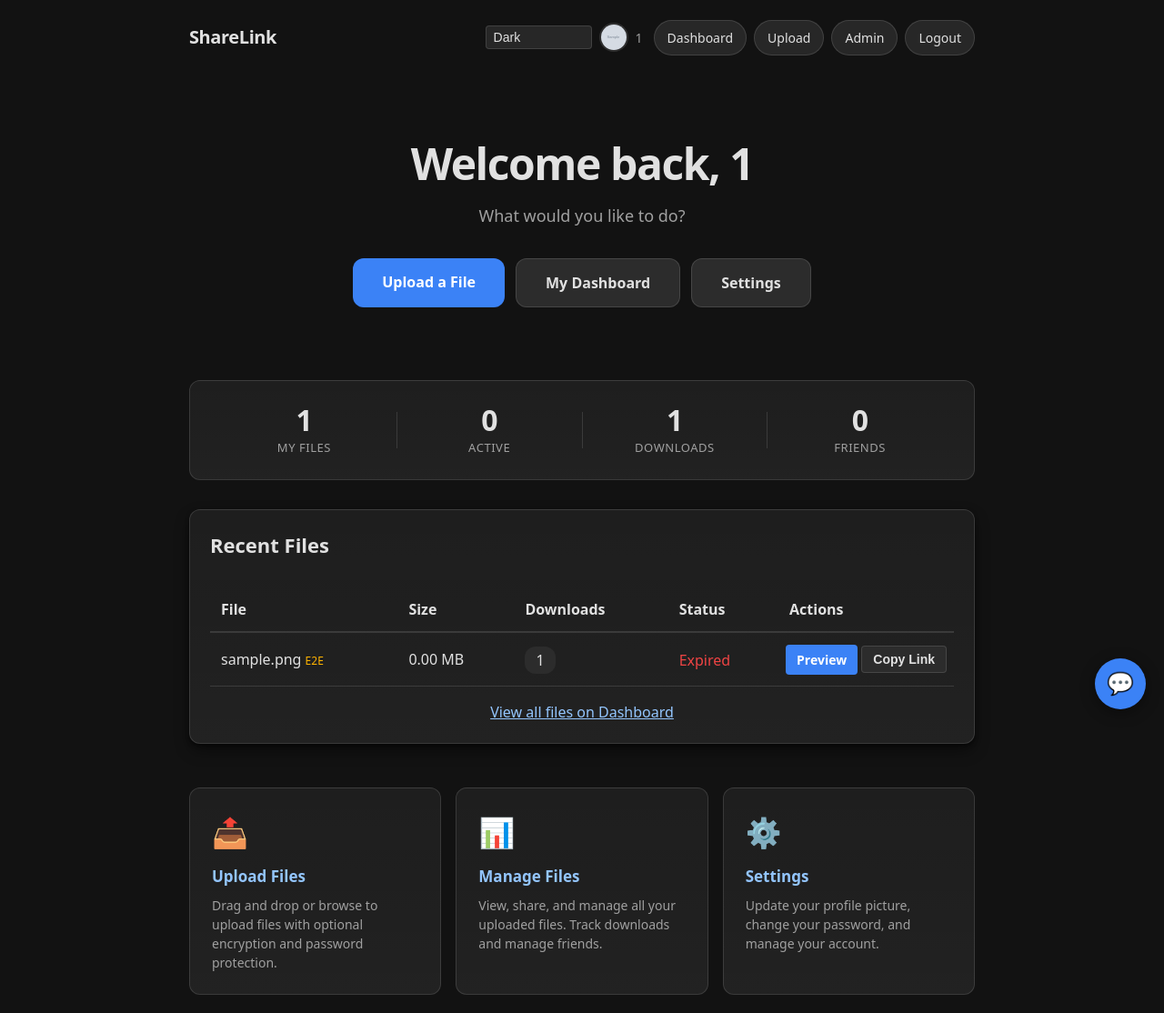
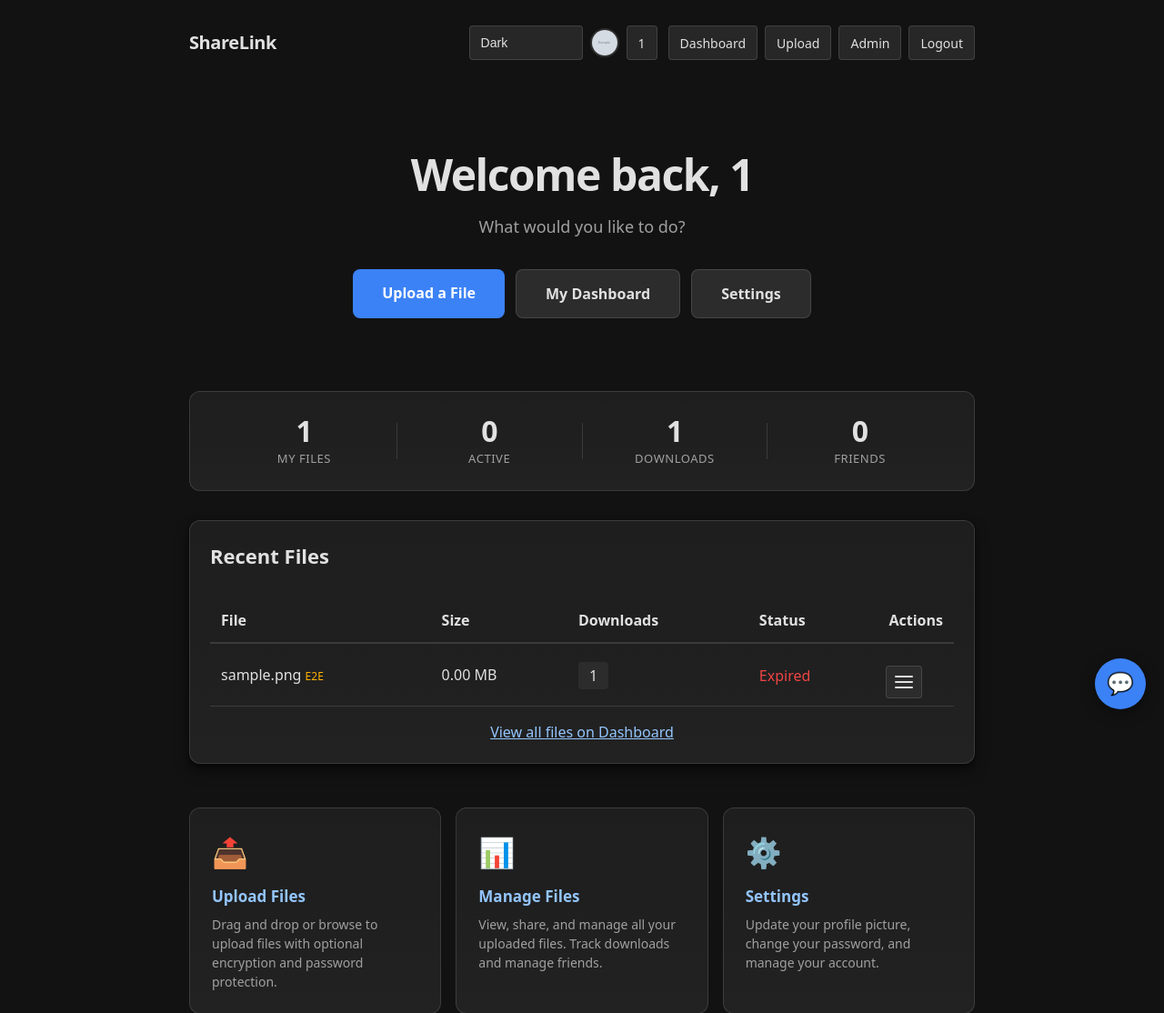
Before and after one commit to cs-ucc-ie/CS3305-2026-Team-9, a Flask app: page / in a window 1280 px wide. Shown: the top 1114 px of the page at 91% size. Run offline with Flask 3, Linux system fonts and the light colour scheme; the visitor is signed in with stand-in values (Sample User, id 1); tables that the repository leaves empty hold one stand-in row (values such as "Sample post"); grey boxes marked "Sample" are stand-in pictures; some libraries are stand-ins or nearby versions.

Commit message:
more changes to ux

```diff
--- a/static/styles.css
+++ b/static/styles.css
@@ -265,19 +265,40 @@ header {
 }
 
 .header-username {
-  color: var(--muted);
+  color: var(--text);
   font-size: 14px;
   font-weight: 500;
+  padding: 6px 12px;
+  border: 1px solid var(--border);
+  background: var(--overlay-light-4);
+  border-radius: var(--radius-xs);
+  height: 38px;
+  line-height: 1.5;
+  box-sizing: border-box;
+  display: flex;
+  align-items: center;
+  transition: transform 0.12s ease, background 0.12s ease, border-color 0.12s ease;
+}
+
+.header-username:hover {
+  background: var(--overlay-light-8);
+  border-color: var(--overlay-light-18);
+  transform: translateY(-1px);
 }
 
 header a {
   color: var(--text);
   text-decoration: none;
-  padding: 8px 14px;
+  padding: 6px 12px;
   border: 1px solid var(--border);
   background: var(--overlay-light-4);
-  border-radius: 999px;
+  border-radius: var(--radius-xs);
   font-size: 14px;
+  height: 38px;
+  line-height: 1.5;
+  box-sizing: border-box;
+  display: inline-flex;
+  align-items: center;
   transition: transform 0.12s ease, background 0.12s ease, border-color 0.12s ease;
 }
 
@@ -326,14 +348,19 @@ header a:focus-visible {
   background: var(--overlay-light-4);
   color: var(--text);
   border: 1px solid var(--border);
-  padding: 4px 8px;
-  border-radius: 4px;
+  padding: 6px 12px;
+  border-radius: var(--radius-xs);
   cursor: pointer;
   font-size: 14px;
+  height: 38px;
+  line-height: 1.5;
+  box-sizing: border-box;
+  transition: transform 0.12s ease, background 0.12s ease, border-color 0.12s ease;
 }
 .theme-select:hover {
   background: var(--overlay-light-8);
   border-color: var(--overlay-light-18);
+  transform: translateY(-1px);
 }
 .theme-select:focus {
   outline: none;
@@ -828,6 +855,12 @@ form * {
   font-size: 14px;
   border-radius: var(--radius-xs);
   margin-top: 0;
+  height: 38px;
+  line-height: 1.5;
+  box-sizing: border-box;
+  display: inline-flex;
+  align-items: center;
+  justify-content: center;
 }
 
 .btn-inline {
@@ -957,7 +990,7 @@ form * {
 .btn-lg {
   padding: 14px 32px;
   font-size: 16px;
-  border-radius: 12px;
+  border-radius: var(--radius-sm);
 }
 
 /* Feature cards grid */
@@ -1570,7 +1603,7 @@ form * {
 .download-badge {
   background: var(--card-2);
   padding: 4px 12px;
-  border-radius: 12px;
+  border-radius: var(--radius-xs);
 }
 
 .status-expired {
@@ -1617,7 +1650,7 @@ form * {
   width: 20px;
   height: 2px;
   background: var(--text);
-  border-radius: 2px;
+  border-radius: var(--radius-xs);
   transition: all 0.2s ease;
 }
 
--- a/templates/Reg_Log_index.html
+++ b/templates/Reg_Log_index.html
@@ -83,8 +83,18 @@
                         {% endif %}
                     </td>
                     <td>
-                        <a href="{{ url_for('preview', token=file.share_token) }}" class="btn btn-sm">Preview</a>
-                        <button onclick="navigator.clipboard.writeText('{{ request.url_root }}download/{{ file.share_token }}').then(()=>showToast('Link copied!','success'))" class="btn btn-sm btn-secondary">Copy Link</button>
+                        <div class="hamburger-menu">
+                            <button class="hamburger-btn" onclick="toggleMenu(event, 'home-{{ file.share_token }}')" title="Actions">
+                                <span></span>
+                                <span></span>
+                                <span></span>
+                            </button>
+                            <div class="menu-dropdown" id="home-{{ file.share_token }}">
+                                <a href="{{ url_for('preview', token=file.share_token) }}" class="menu-item">Preview</a>
+                                <a href="{{ url_for('download', token=file.share_token) }}" class="menu-item">Download</a>
+                                <button onclick="copyShareLink('{{ request.url_root }}download/{{ file.share_token }}'); closeAllMenus();" class="menu-item">Copy Link</button>
+                            </div>
+                        </div>
                     </td>
                 </tr>
                 {% endfor %}
@@ -344,4 +354,91 @@
 
 {% endif %}
 
+<script>
+// Hamburger menu functionality
+function toggleMenu(event, menuId) {
+    event.stopPropagation();
+    const button = event.currentTarget;
+    const menu = document.getElementById(menuId);
+    const allMenus = document.querySelectorAll('.menu-dropdown');
+
+    // Close all other menus
+    allMenus.forEach(function(m) {
+        if (m.id !== menuId) {
+            m.classList.remove('show');
+        }
+    });
+
+    // Toggle current menu
+    const isShowing = menu.classList.contains('show');
+    menu.classList.toggle('show');
+
+    // Position the menu if showing
+    if (!isShowing) {
+        const rect = button.getBoundingClientRect();
+        const menuWidth = 200; // min-width of menu
+
+        // Temporarily show menu to get its actual height
+        menu.style.visibility = 'hidden';
+        menu.style.display = 'block';
+        const menuHeight = menu.offsetHeight;
+        menu.style.visibility = 'visible';
+        menu.style.display = ''; // Remove inline display style to let CSS class control it
+
+        const viewportHeight = window.innerHeight;
+        const spaceBelow = viewportHeight - rect.bottom;
+        const spaceAbove = rect.top;
+
+        // For table view (fixed positioning)
+        if (menuId.startsWith('home-')) {
+            // Decide whether to show above or below
+            if (spaceBelow < menuHeight + 10 && spaceAbove > spaceBelow) {
+                // Show above the button
+                menu.style.top = (rect.top - menuHeight - 4) + 'px';
+            } else {
+                // Show below the button
+                menu.style.top = (rect.bottom + 4) + 'px';
+            }
+
+            // Horizontal positioning
+            menu.style.left = (rect.right - menuWidth) + 'px';
+
+            // Adjust if menu would go off screen horizontally
+            if (rect.right - menuWidth < 0) {
+                menu.style.left = '10px';
+            }
+        }
+    }
+}
+
+function closeAllMenus() {
+    const allMenus = document.querySelectorAll('.menu-dropdown');
+    allMenus.forEach(function(m) {
+        m.classList.remove('show');
+    });
+}
+
+// Close menus when clicking outside
+document.addEventListener('click', function(event) {
+    if (!event.target.closest('.hamburger-menu')) {
+        closeAllMenus();
+    }
+});
+
+// Close menus on scroll
+window.addEventListener('scroll', closeAllMenus, true);
+
+// Close menus on window resize
+window.addEventListener('resize', closeAllMenus);
+
+function copyShareLink(link) {
+    navigator.clipboard.writeText(link).then(() => {
+        showToast('Share link copied to clipboard!', 'success');
+    }).catch(err => {
+        console.error('Failed to copy:', err);
+        showToast('Failed to copy link', 'error');
+    });
+}
+</script>
+
 {% endblock %}
```
Also changed, not shown: other parts of static/styles.css (+17 -16 lines), templates/dashboard.html (+22 -44 lines).
